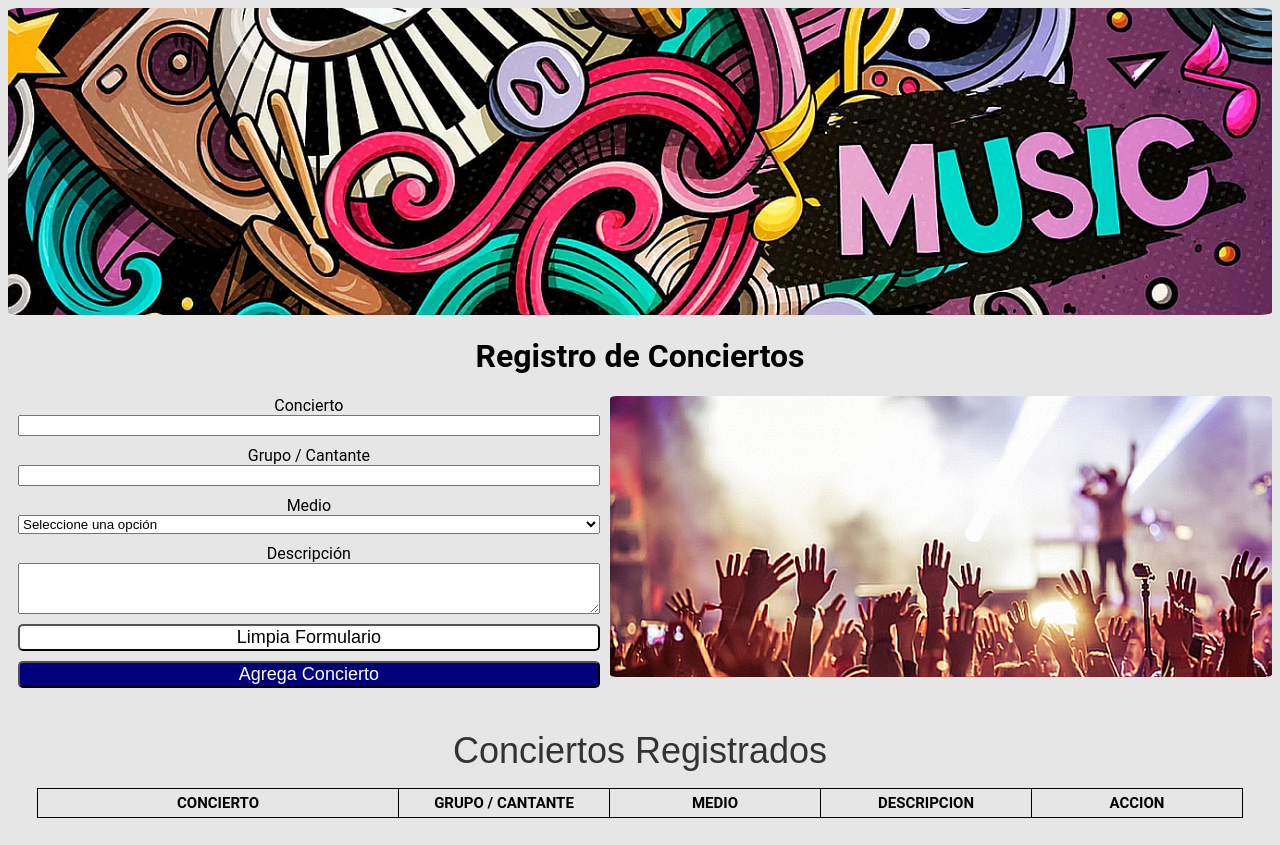
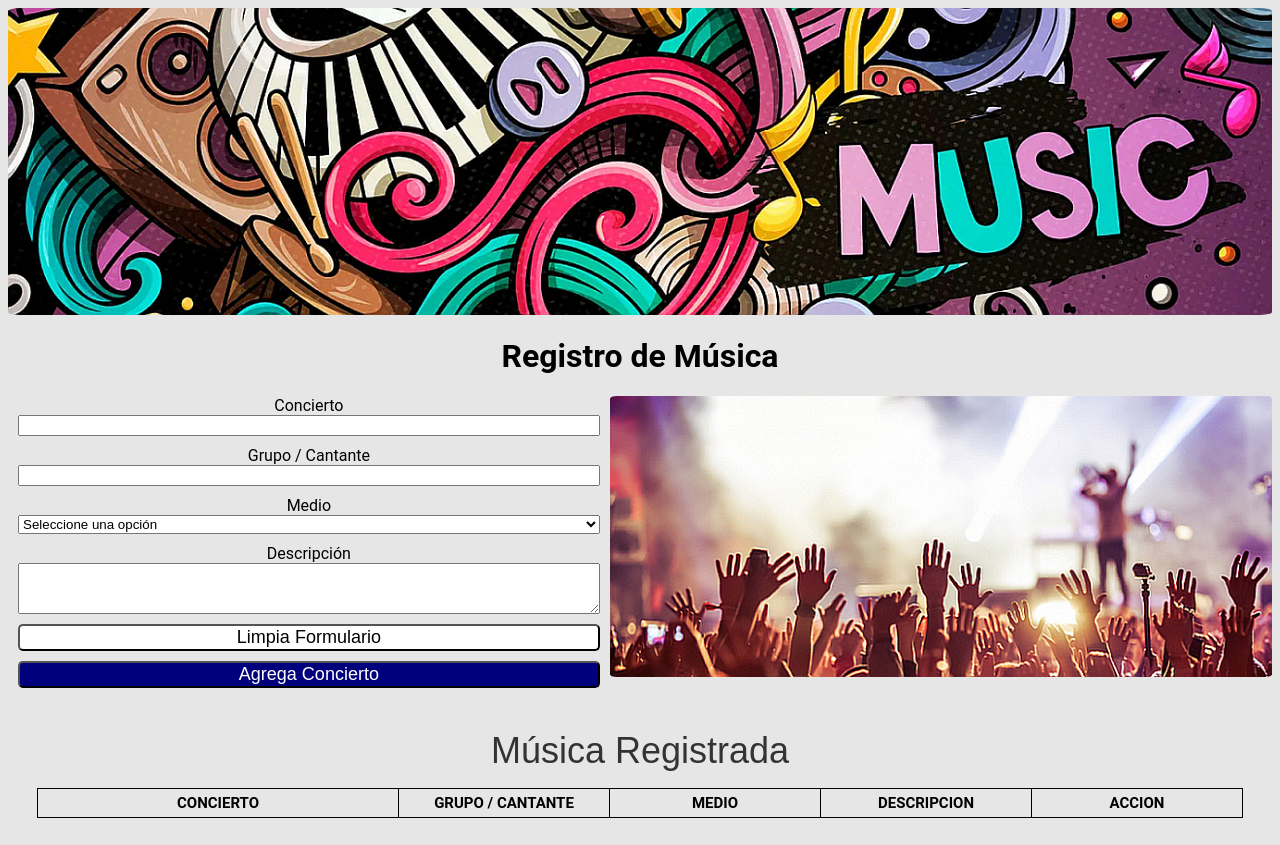
Before and after one commit to crsantanag/CRUD, a plain HTML site: page index.html in a window 1280 px wide. Drawn offline with Linux system fonts and the light colour scheme.

Commit message:
Update index.html

```diff
--- a/index.html
+++ b/index.html
@@ -2,7 +2,7 @@
 <html lang="es">
 
 <head>
-    <title>Conciertos</title>
+    <title>Registro de Música</title>
     <link rel="stylesheet" href="./styles/styles.css">
 </head>
 
@@ -13,7 +13,7 @@
     </div>
 
     <div class="description">
-        <h1>Registro de Conciertos</h1>
+        <h1>Registro de Música</h1>
     </div>
 
 
@@ -56,7 +56,7 @@
 
     <main>
     <p class="titulo">
-       Conciertos Registrados </p>
+       Música Registrada </p>
         <section >
             <table>
                 <thead>
```
